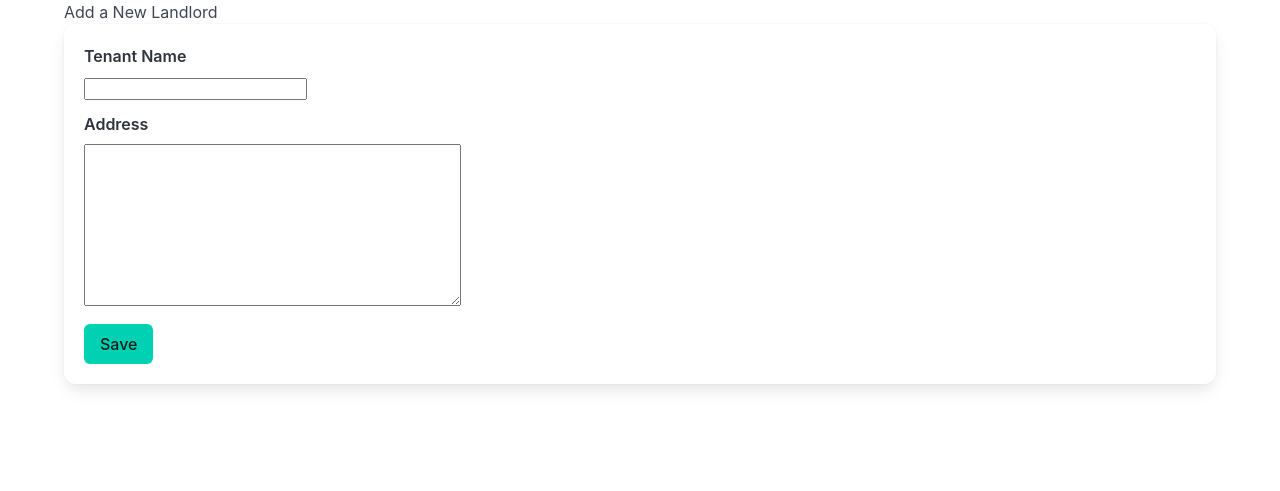
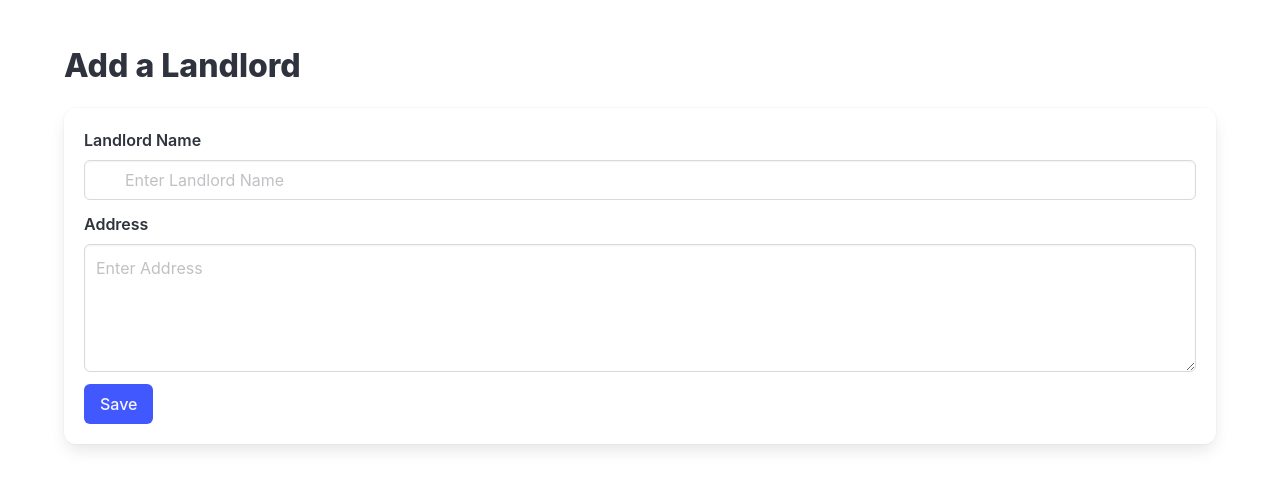
Before and after one commit to RateMy-Landlord/RateMyLandlord, a Django app: page /add_landlord/ in a window 1280 px wide. Shown: the top 491 px of the page. Run offline with Django 5.2, Linux system fonts and the light colour scheme.

Commit message:
Design add_landlord html

```diff
--- a/templates/add_landlord.html
+++ b/templates/add_landlord.html
@@ -1,31 +1,43 @@
 <!DOCTYPE html>
 <html lang="en">
 <head>
-        <meta charset="utf-8">
-        <meta name="viewport" content="width=device-width, initial-scale=1">
-        <link rel="stylesheet" href="https://cdn.jsdelivr.net/npm/bulma@1.0.0/css/bulma.min.css">
-        <title>Add Landlord</title>
+    <meta charset="UTF-8">
+    <meta name="viewport" content="width=device-width, initial-scale=1">
+    <title>Add Tenant</title>
+    <link rel="stylesheet" href="https://cdn.jsdelivr.net/npm/bulma@1.0.0/css/bulma.min.css">
 </head>
 <body>
+
+<div class="section">
     <div class="container">
-        <h2 id="form-header">Add a New Landlord</h2>
+        <h1 class="title">Add a Landlord</h1>
         <form method="post" class="box">
             {% csrf_token %}
             <div class="field">
-                <label class="label" for="{{ form.name.id_for_label }}">Tenant Name</label>
-                <div class="control">
-                    {{ form.name }}
+                <label class="label" for="{{ form.name.id_for_label }}">Landlord Name</label>
+                <div class="control has-icons-left">
+                    <input class="input" type="text" placeholder="Enter Landlord Name" id="{{ form.name.auto_id }}" name="{{ form.name.html_name }}" required>
+                    <span class="icon is-small is-left">
+                        <i class="fas fa-user"></i>
                 </div>
             </div>
+
 
             <div class="field">
                 <label class="label" for="{{ form.address.id_for_label }}">Address</label>
                 <div class="control">
-                    {{ form.address }}
+                    <textarea class="textarea" placeholder="Enter Address" id="{{ form.address.auto_id }}" name="{{ form.address.html_name }}"></textarea>
                 </div>
             </div>
-            <button type="submit" class="button is-primary">Save</button>
+
+            <div class="field is-grouped">
+                <div class="control">
+                    <button type="submit" class="button is-link">Save</button>
+                </div>
+            </div>
+
         </form>
     </div>
+</div>
 </body>
 </html>
```
